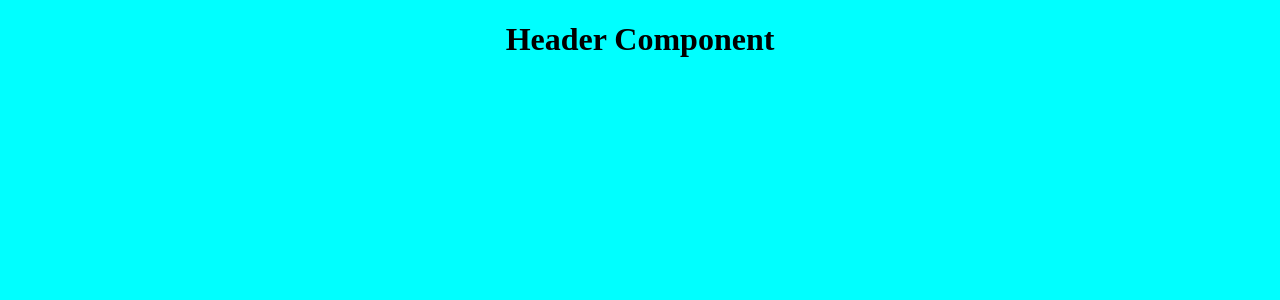
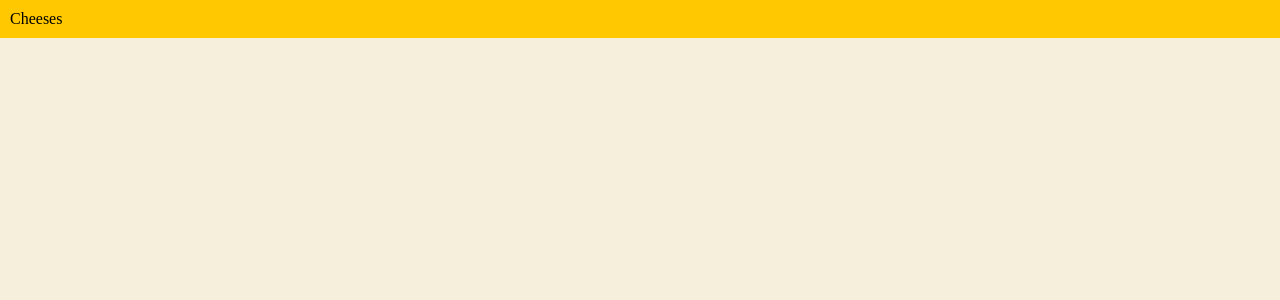
Before and after one commit to cinduhrz/cheese-frontend, a React (Create React App) app: page / in a window 1280 px wide. Shown: the top 300 px of the page. Built offline with nearby package versions, Linux system fonts and the light colour scheme.

Commit message:
addednav and styled it

```diff
--- a/src/App.js
+++ b/src/App.js
@@ -1,5 +1,3 @@
-import logo from './logo.svg';
-import './App.css';
 import { Outlet } from 'react-router-dom';
 import Header from './components/Header'
 
--- a/src/components/Header.js
+++ b/src/components/Header.js
@@ -1,5 +1,13 @@
+import { Link } from "react-router-dom"
+
 const Header = (props) => {
-    return (<><h1>Header Component</h1></>)
+    return (<>
+        <nav className="nav">
+            <Link to="/cheeses">
+                <div>Cheeses</div>
+            </Link>
+        </nav>
+    </>)
 }
 
 export default Header
--- a/src/styles.scss
+++ b/src/styles.scss
@@ -1,3 +1,33 @@
+$maincolor: rgb(245, 239, 220);
+$contrastcolor: black;
+$contrastcolorhover: rgb(70, 70, 70);
+$accentcolor: rgb(255, 200, 0);
+
+@mixin beige-bg-black-text {
+  background-color: $maincolor;
+  color: $contrastcolor;
+}
+
+@mixin cheese-bg-black-text {
+  background-color: $accentcolor;
+  color: $contrastcolor;
+}
+
 body {
-  background-color: aqua;
+  @include beige-bg-black-text();
+  margin: 0;
 }
+
+.nav {
+  @include cheese-bg-black-text();
+  padding: 10px;
+
+  a {
+    color: black;
+    text-decoration: none;
+
+    &:hover {
+      color: $contrastcolorhover;
+    }
+  }
+}
```
